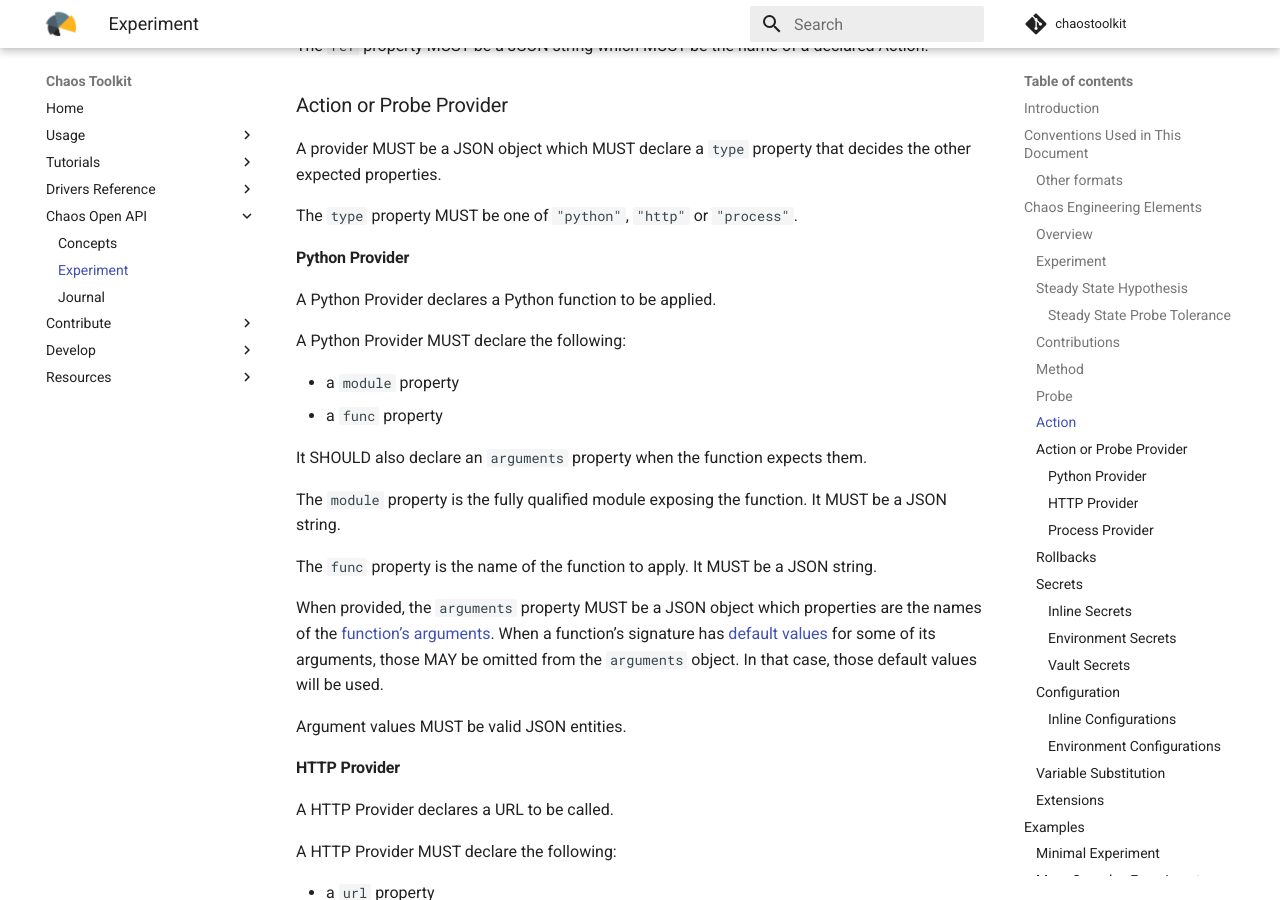
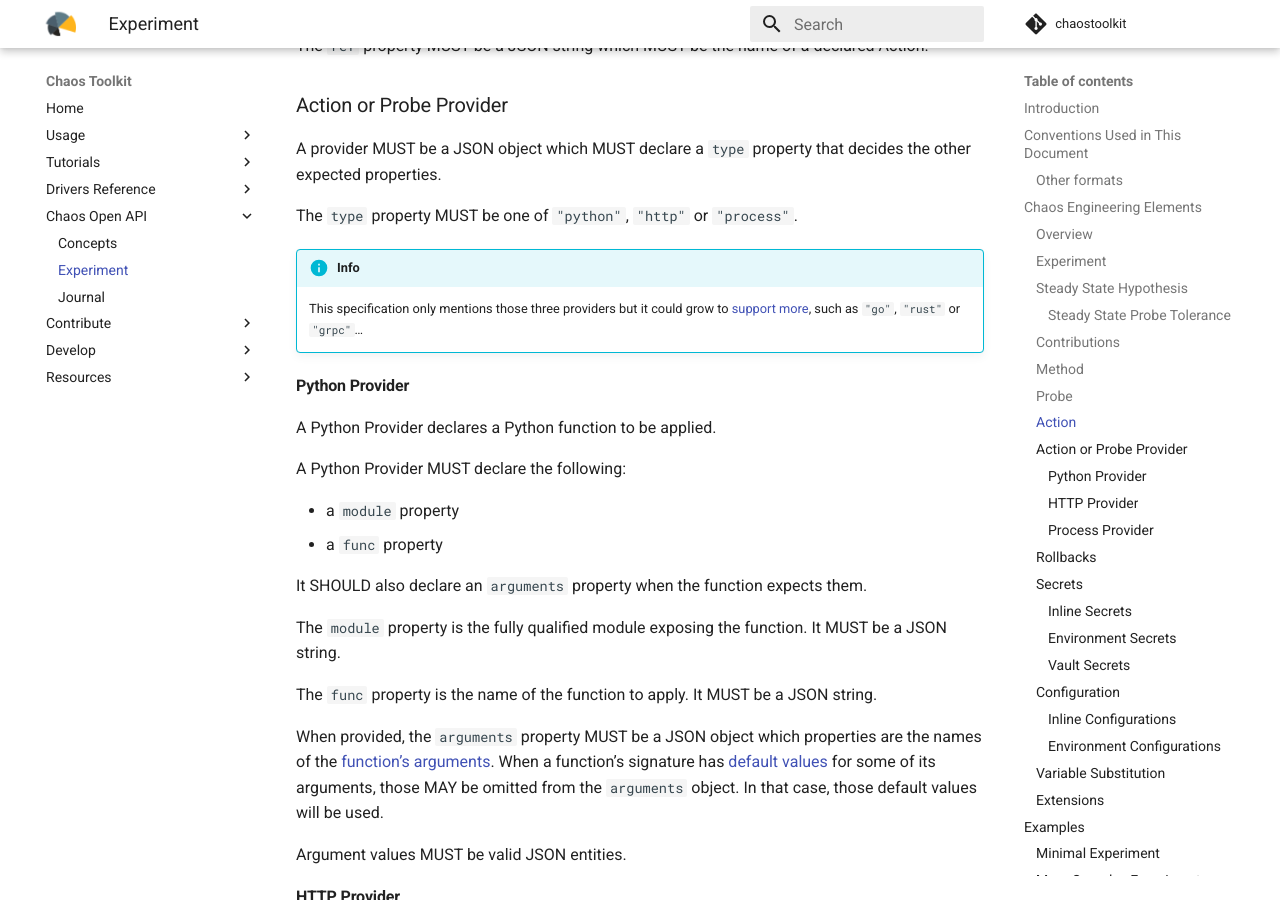
Before and after one commit to chaostoolkit/chaostoolkit-documentation, an MkDocs documentation site: the page built from sources/reference/api/experiment.md, in a window 1280 px wide and 900 px high, scrolled down 8405 px. Built offline with MkDocs 1.6.1 and Material for MkDocs 9.7.7, drawn with Linux system fonts in a browser that asks for light colours; comment, search, counter and statistics services are not loaded.

Commit message:
Note on more providers
See chaostoolkit/chaostoolkit-lib#38

Signed-off-by: Sylvain Hellegouarch <sh@defuze.org>

```diff
--- a/sources/reference/api/experiment.md
+++ b/sources/reference/api/experiment.md
@@ -421,6 +421,12 @@ A provider MUST be a JSON object which MUST declare a `type` property that
 decides the other expected properties.
 
 The `type` property MUST be one of `"python"`, `"http"` or `"process"`.
+
+!!! info
+    This specification only mentions those three providers but it could grow
+    to [support more][otherproviders], such as `"go"`, `"rust"` or `"grpc"`...
+
+[otherproviders]: https://github.com/chaostoolkit/chaostoolkit-lib/issues/38
 
 #### Python Provider
 
```
